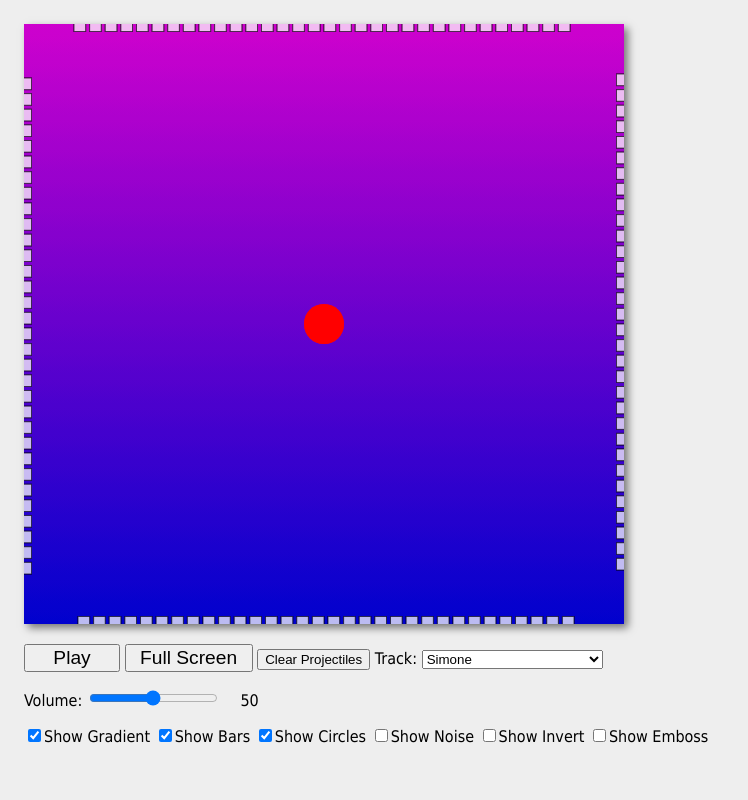
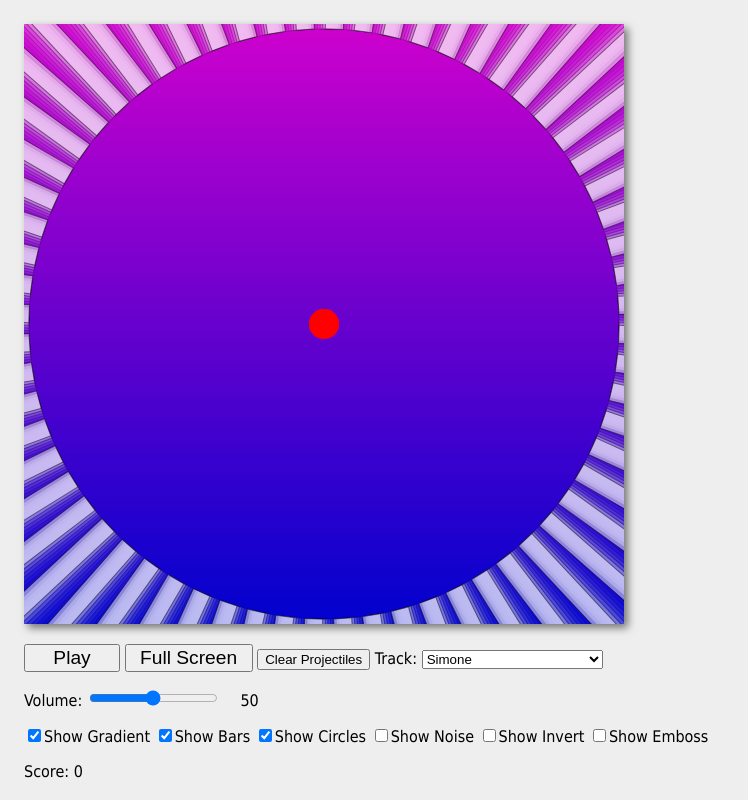
Before and after one commit to Long-T-Hoang/igme330-Project-2, a plain HTML site: page index.html in a window 1280 px wide. Shown: the whole page, without its empty margins (0-748 px from the left). Drawn offline with Linux system fonts and the light colour scheme; animation ran at ten frames a second.

Commit message:
Major updates
-Changed to circular bar visualizer
-Fixed projectiles spawn
-Player position clamp

```diff
--- a/index.html
+++ b/index.html
@@ -37,7 +37,11 @@
 			<span><input type="checkbox" id="noiseCB"><label for="noiseCB">Show Noise</label></span>
 			<span><input type="checkbox" id="invertCB"><label for="invertCB">Show Invert</label></span>
 			<span><input type="checkbox" id="embossCB"><label for="embossCB">Show Emboss</label></span>
-		  </section>
+		</section>
+
+		<section>
+			<p id="scoreLabel">Score: 0</p>
+		</section>
 
 	</div>
 </main>
--- a/src/canvas.js
+++ b/src/canvas.js
@@ -14,6 +14,7 @@ import { getPlayer, getProjectiles } from './main.js';
 let player;
 let projectiles;
 let ctx,canvasWidth,canvasHeight,gradient, audioData;
+let angleOffset = 0;
 
 const setupCanvas = (canvasElement) => {
 	// create drawing context
@@ -26,7 +27,7 @@ const setupCanvas = (canvasElement) => {
     player = getPlayer();
 }
 
-const draw = (params={}, projectiles, audioDataRef) => {
+const draw = (params={}, audioDataRef, deltaTime) => {
   // 1 - populate the audioData array with the frequency data from the analyserNode
 	// notice these arrays are passed "by reference"
 	// OR
@@ -35,7 +36,7 @@ const draw = (params={}, projectiles, audioDataRef) => {
 
     background(params);
 
-    visualizer(params);
+    visualizer(params, deltaTime);
 
     objects();
 
@@ -60,40 +61,50 @@ const background = (params={}) => {
     }
 }
 
-const visualizer = (params={}) => {
+const visualizer = (params={}, deltaTime) => {
     // 4 - draw bars
     if(params.showBars)
     {
+        // Circular
+        let numOfBar = audioData.length;
         let barSpacing = 4;
-        let margin = 50;
-        let numOfBar = audioData.length / 4;    // Number of bar on each sides
-        let screenWidthForBars = canvasWidth - (numOfBar * barSpacing) - margin * 2;
-        let barWidth = screenWidthForBars / numOfBar;
-        let barHeight = 75;
-        let barMultiplierOffset = 1.1;
+        let radiusOffset = 75; // The higher, the closer the inner radius is to the center
+        let minimumHeight = 200;
+        let maximumHeight = 270;
+        let innerRadius = canvasHeight / 2 - radiusOffset;
+        let outerRadius = innerRadius + maximumHeight;
+        let circumference = 2 * innerRadius * Math.PI;
+        let lengthForBars = circumference - numOfBar * barSpacing;
+        let barWidth = lengthForBars / numOfBar;
+        let angleDelta = Math.PI / 36;
+        let angleBetweenBars = 2 * Math.PI / numOfBar;
 
         ctx.save();
+
         ctx.fillStyle = 'rgba(255, 255, 255, 0.5)';
         ctx.strokeStyle = 'rgba(0, 0, 0, 0.5)';
         ctx.translate(canvasWidth / 2, canvasHeight / 2);
-        //ctx.rotate(180);
+        ctx.rotate(angleOffset);
 
-        for(let j = 0; j < 4; j++)
+        // Draw bars
+        for(let i = 0; i < numOfBar; i++)
         {
             ctx.save();
-            ctx.rotate(Math.PI / 2 * j);
+            ctx.rotate(angleBetweenBars * i);
 
-            for(let i = 0; i < numOfBar; i++)
-            {
-                let xPos = margin + i * (barWidth + barSpacing) - canvasWidth / 2;
-                let yPos = barHeight * (audioData[i + j * numOfBar] / 255) - canvasHeight / 2 - barHeight;
+            let x = -barWidth / 2;
+            let y = -outerRadius;
+            let height = (maximumHeight - minimumHeight) * audioData[i] / 255 + minimumHeight;
 
-                ctx.fillRect(xPos, yPos, barWidth, barHeight * barMultiplierOffset);
-                ctx.strokeRect(xPos, yPos, barWidth, barHeight * barMultiplierOffset);
-            }
-
+            ctx.fillRect(x, y, barWidth, height);
+            ctx.strokeRect(x, y, barWidth, height);
             ctx.restore();
         }
+
+        // Spin the visualizer
+        angleOffset += angleDelta * deltaTime;
+
+        if(angleOffset == Math.PI * 2) angleOffset = 0;
 
         ctx.restore();
     }
--- a/src/classes.js
+++ b/src/classes.js
@@ -9,7 +9,7 @@ class Projectile
         this.yDes = this.player.y;
         this.damage = damage;
         this.speed = 200;
-        this.radius = radius * 10;
+        this.radius = radius * 5 + 5;
         this.destroy = false;
     }
 
@@ -29,12 +29,19 @@ class Projectile
         ctx.restore();
     }
 
-    collision()
+    collision(scoreRef)
     {
         let distanceToDestination = Math.sqrt(Math.pow(this.x - this.xDes, 2) + Math.pow(this.y - this.yDes, 2));
         let distanceToPlayer = Math.sqrt(Math.pow(this.x - this.player.x, 2) + Math.pow(this.y - this.player.y, 2));
 
-        if(distanceToDestination < this.radius || distanceToPlayer < this.radius + this.player.radius)
+        if(distanceToDestination < this.radius)
+        {
+            this.destroy = true;
+            scoreRef.score += 10;
+            return;
+        }
+
+        if(distanceToPlayer < this.radius + this.player.radius)
         {
             this.destroy = true;
         }
@@ -56,11 +63,11 @@ class Player
         this.x = x;
         this.y = y;
         this.speed = 200;
-        this.radius = 20;
+        this.radius = 15;
         this.acc = {x : 0, y : 0};
         this.friction = 0.98;
         this.keyMap = {};
-        this.clampOffset = 20;
+        this.clampOffset = 50;
     }
 
     draw(ctx, canvasWidth, canvasHeight)
@@ -100,7 +107,7 @@ class Player
 
     }
 
-    move(deltaTime)
+    move(deltaTime, canvasWidth, canvasHeight)
     {
         // Change acceleration
         for(let k in this.keyMap)
@@ -131,14 +138,16 @@ class Player
         this.y += this.acc.y * this.speed * deltaTime;
 
         // Clamp position
-        //if(this.x < -canvasWidth / 2 + this.clampOffset || this.x > canvasWidth / 2 - this.clampOffset)
-        //{
-            //this.x = altX;
-        //}
-        //if(this.y < -canvasHeight / 2 + this.clampOffset || this.y > canvasHeight / 2 - this.clampOffset)
-        //{
-            //this.y = altY;
-        //}
+        if(this.x < -canvasWidth / 2 + this.clampOffset || this.x > canvasWidth / 2 - this.clampOffset)
+        {
+            this.x = altX;
+            this.acc.x *= -1;
+        }
+        if(this.y < -canvasHeight / 2 + this.clampOffset || this.y > canvasHeight / 2 - this.clampOffset)
+        {
+            this.y = altY;
+            this.acc.y *= -1;
+        }
 
         // Apply friction
         this.acc.x *= this.friction;
--- a/src/main.js
+++ b/src/main.js
@@ -29,6 +29,10 @@ let timer = 0;
 const SPAWN_TIME = 2;
 let size, numOfSpawnPos, barSpacing, margin, screenWidthForBars, barWidth;
 let player = new classes.Player(0, 0);
+let scoreRef =
+{
+    score: 0
+}
 
 let SPAWN_START_POSITION;
 
@@ -48,13 +52,13 @@ const init = () => {
     canvasHeight = canvas.getHeight();
     canvasWidth = canvas.getWidth();
     analyserNode = audio.analyserNode;
-    audioData = new Uint8Array(analyserNode.fftSize / 2);
+    audioData = new Uint8Array(analyserNode.fftSize / 4);
 
     SPAWN_START_POSITION = {
-        0: {x: -canvasWidth / 2, y: -canvasHeight / 2},
-        1: {x: canvasWidth / 2, y: -canvasHeight / 2},
-        2: {x: canvasWidth / 2, y: canvasHeight / 2},
-        3: {x: -canvasWidth / 2, y: canvasHeight / 2}
+        0: {x: -canvasWidth / 2, y: -canvasHeight / 2, direction: 1},
+        1: {x: canvasWidth / 2, y: -canvasHeight / 2, direction: 1},
+        2: {x: canvasWidth / 2, y: canvasHeight / 2, direction: -1},
+        3: {x: -canvasWidth / 2, y: canvasHeight / 2, direction: -1}
     }
 
     // For calculating spawning location
@@ -80,6 +84,7 @@ const setupUI = (canvasElement) => {
     const volumeLabel = document.querySelector("#volumeLabel");
     const trackSelect = document.querySelector("#trackSelect");
     const gradientCB = document.querySelector("#gradientCB");
+    const scoreLabel = document.querySelector("#scoreLabel");
     gradientCB.checked = drawParams.showGradient;
     const barsCB = document.querySelector("#barsCB");
     barsCB.checked = drawParams.showBars;
@@ -180,7 +185,7 @@ const loop = () => {
 
     analyserNode.getByteFrequencyData(audioData);
 
-    canvas.draw(drawParams, projectiles, audioData);
+    canvas.draw(drawParams, audioData, deltaTime);
 
     timer += deltaTime;
 
@@ -196,15 +201,15 @@ const loop = () => {
 const spawnProjectiles = () => {
     for(let j = 0; j < 4; j++)
     {
-        for(let i = 0; i < numOfSpawnPos; i += 8)
+        for(let i = 0; i < numOfSpawnPos; i++)
         {
             let index = j * numOfSpawnPos + i;
 
             if(audioData[index] >= 25)
             {
                 let projPos = margin + barWidth / 2 + i * (barWidth + barSpacing);
-                let x = SPAWN_START_POSITION[j].x + projPos * (1 - (j % 2));
-                let y = SPAWN_START_POSITION[j].y + projPos * (j % 2);
+                let x = SPAWN_START_POSITION[j].x + projPos * (1 - (j % 2)) * SPAWN_START_POSITION[j].direction;
+                let y = SPAWN_START_POSITION[j].y + projPos * (j % 2) * SPAWN_START_POSITION[j].direction;
 
                 projectiles.push(new classes.Projectile(x, y, 0 ,0, audioData[index] / 255, audioData[index] / 255, player));
             }
@@ -216,7 +221,8 @@ const gameLoop = () => {
     for(let p of projectiles)
     {
         p.move(deltaTime);
-        p.collision();
+        p.collision(scoreRef);
+        scoreLabel.innerHTML = `Score: ${scoreRef.score}`;
 
         if(p.destroy)
         {
@@ -224,7 +230,7 @@ const gameLoop = () => {
         }
     }
 
-    player.move(deltaTime);
+    player.move(deltaTime, canvasWidth, canvasHeight);
 }
 
 const clearProjectiles = () => {
```
